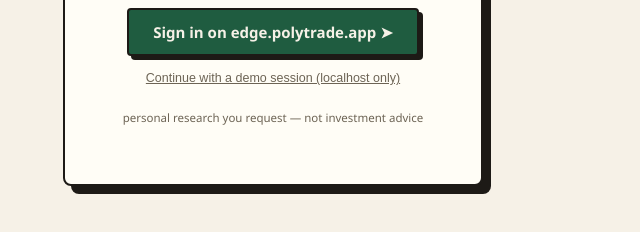
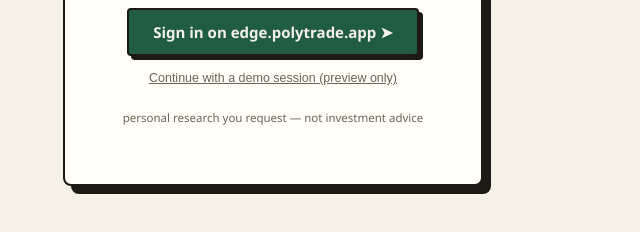
Before and after one commit to pg-rwa/edge-agent-sector-researcher, a website: page demo/app.html in a window 1280 px wide. Shown: the part 428-660 px from the top of the page, 367-1007 px from the left. Drawn offline with Linux system fonts and the light colour scheme; no server answers.

Commit message:
gate: demo bypass on preview hosts (localhost + github.io), portal-only on *.edge.polytrade.app

```diff
--- a/demo/app.html
+++ b/demo/app.html
@@ -17,7 +17,7 @@
       <p>The Research Master is gated behind your <b>Polytrade Edge</b> account.
         Sign in on the portal — your session carries straight through, no second login.</p>
       <a class="gate-btn" href="https://edge.polytrade.app">Sign in on edge.polytrade.app ➤</a>
-      <button id="gate-demo" class="gate-demo" style="display:none" type="button">Continue with a demo session (localhost only)</button>
+      <button id="gate-demo" class="gate-demo" style="display:none" type="button">Continue with a demo session (preview only)</button>
       <p class="gate-fine">personal research you request — not investment advice</p>
     </div>
   </div>
--- a/demo/auth-gate.js
+++ b/demo/auth-gate.js
@@ -15,12 +15,15 @@
 
 const gate = document.getElementById("gate");
 const appEl = document.querySelector(".app");
-const isLocal = ["localhost", "127.0.0.1"].includes(location.hostname);
+// Demo bypass is offered only where no portal session can exist: local dev
+// and the public GitHub Pages demo. On a real *.edge.polytrade.app
+// deployment it never renders — the portal session is the only way in.
+const isDemoHost = ["localhost", "127.0.0.1"].includes(location.hostname) || location.hostname.endsWith(".github.io");
 
 function showGate() {
   gate.style.display = "grid";
   appEl.style.visibility = "hidden";
-  if (isLocal) document.getElementById("gate-demo").style.display = "inline-block";
+  if (isDemoHost) document.getElementById("gate-demo").style.display = "inline-block";
 }
 
 function unlock(session) {
```
